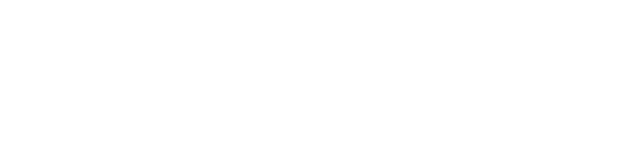
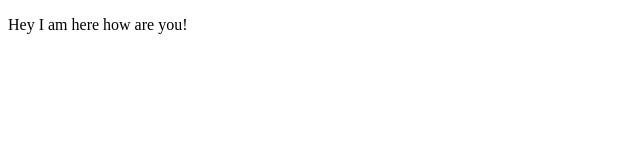
Before and after one commit to Nakamcode/Check, a plain HTML site: page index.html in a window 1280 px wide. Shown: the whole page, without its empty margins (0-640 px from the left). Drawn offline with Linux system fonts and the light colour scheme.

Commit message:
master commit after rebase

```diff
--- a/index.html
+++ b/index.html
@@ -7,6 +7,6 @@
     <title>Hello to Git</title>
 </head>
 <body>
-
+    <p>Hey I am here how are you!</p>
 </body>
 </html>
```
